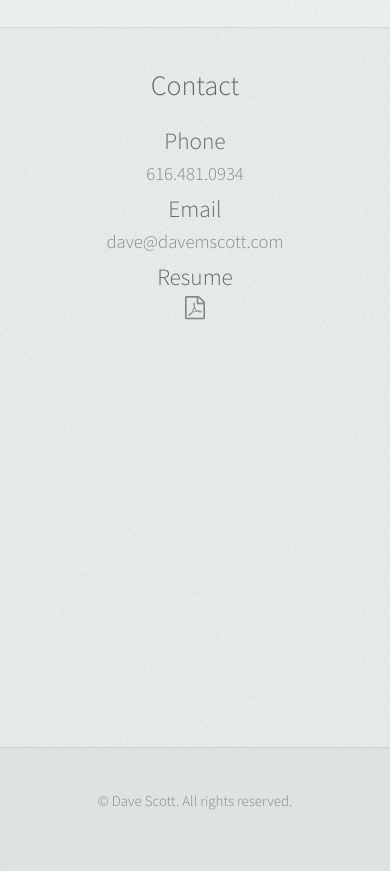
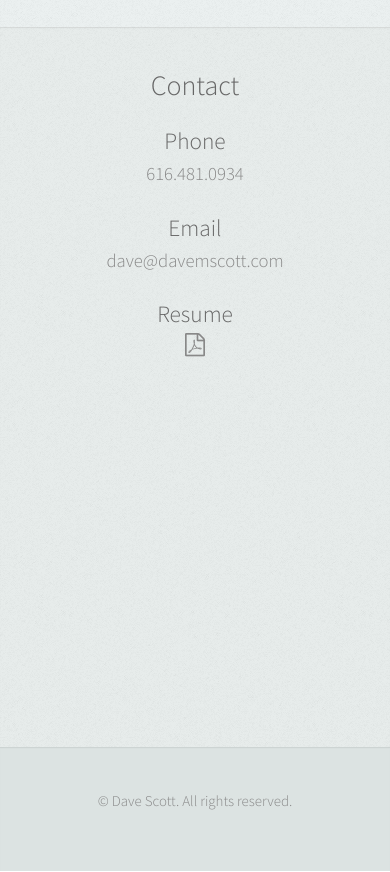
Before and after one commit to davidmscott/portfolio-site, a website: page index.html in a window 390 px wide. Shown: the part 3540-4412 px from the top of the page. Drawn offline with Linux system fonts and the light colour scheme.

Commit message:
Made adjustment to contact section formatting

```diff
--- a/index.html
+++ b/index.html
@@ -179,20 +179,20 @@
 					<section id="contact" class="four">
 						<div class="container">
 
-							<header class="mbot">
+							<header>
 								<h2>Contact</h2>
 							</header>
 
 							<div class="row">
-								<div class="4u 12u$(mobile)">
+								<div class="4u 12u$(mobile)" style="margin-top: 1em;">
 									<h3>Phone</h3>
 									<a href="tel:+16164810934">616.481.0934</a>
 								</div>
-								<div class="4u 12u$(mobile)">
+								<div class="4u 12u$(mobile)" style="margin-top: 1em;">
 									<h3>Email</h3>
 									<a href="mailto:dave@davemscott.com">dave@davemscott.com</a>
 								</div>
-								<div class="4u$ 12u$(mobile)">
+								<div class="4u$ 12u$(mobile)" style="margin-top: 1em;">
 									<h3>Resume</h3>
 									<a href="assets/docs/Dave_Scott_Resume.pdf" target="_blank" class="icon fa-file-pdf-o"><span class="label">Resume</span></a>
 								</div>
```
